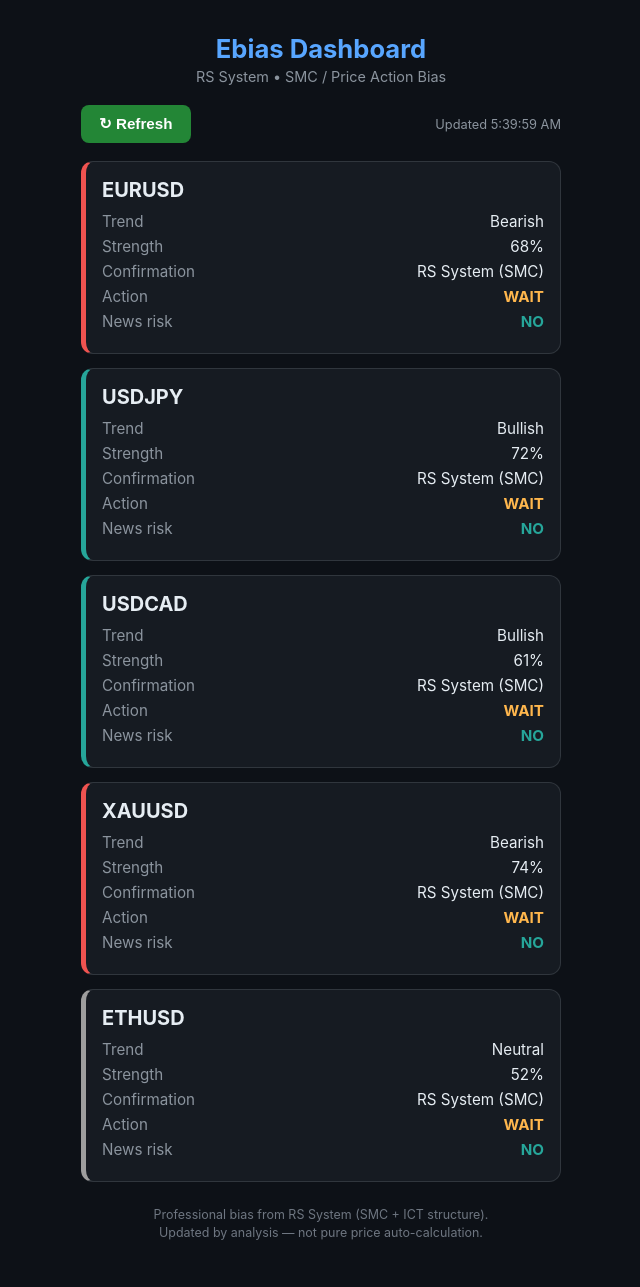
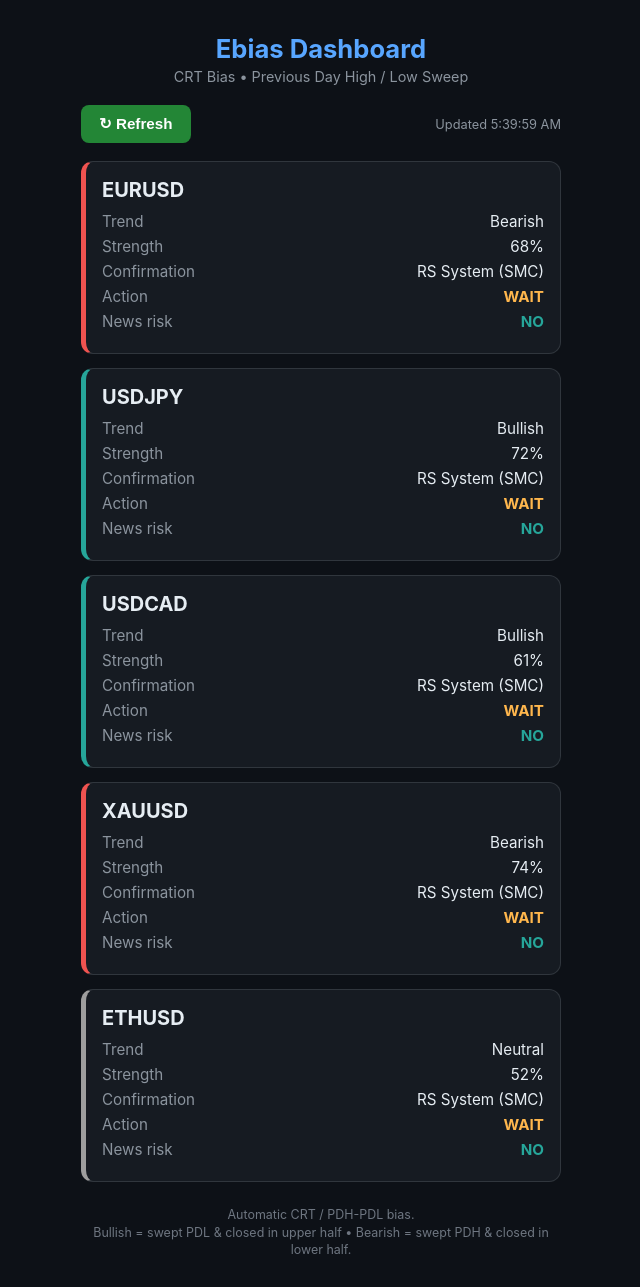
Before and after one commit to alphamujjumbi-prog/ebias-app, a plain HTML site: page index.html in a window 1280 px wide. Shown: the whole page, without its empty margins (319-959 px from the left). Drawn offline with Linux system fonts and the light colour scheme.

Commit message:
Switch to automatic CRT / PDH-PDL bias

```diff
--- a/index.html
+++ b/index.html
@@ -8,7 +8,7 @@
 </head>
 <body>
   <h1>Ebias Dashboard</h1>
-  <p class="subtitle">RS System • SMC / Price Action Bias</p>
+  <p class="subtitle">CRT Bias • Previous Day High / Low Sweep</p>
 
   <div class="controls">
     <button id="refreshBtn">↻ Refresh</button>
@@ -18,8 +18,8 @@
   <div id="pairs"></div>
 
   <p class="footer">
-    Professional bias from RS System (SMC + ICT structure).<br>
-    Updated by analysis — not pure price auto-calculation.
+    Automatic CRT / PDH-PDL bias.<br>
+    Bullish = swept PDL & closed in upper half • Bearish = swept PDH & closed in lower half.
   </p>
 
   <script src="script.js"></script>
```
